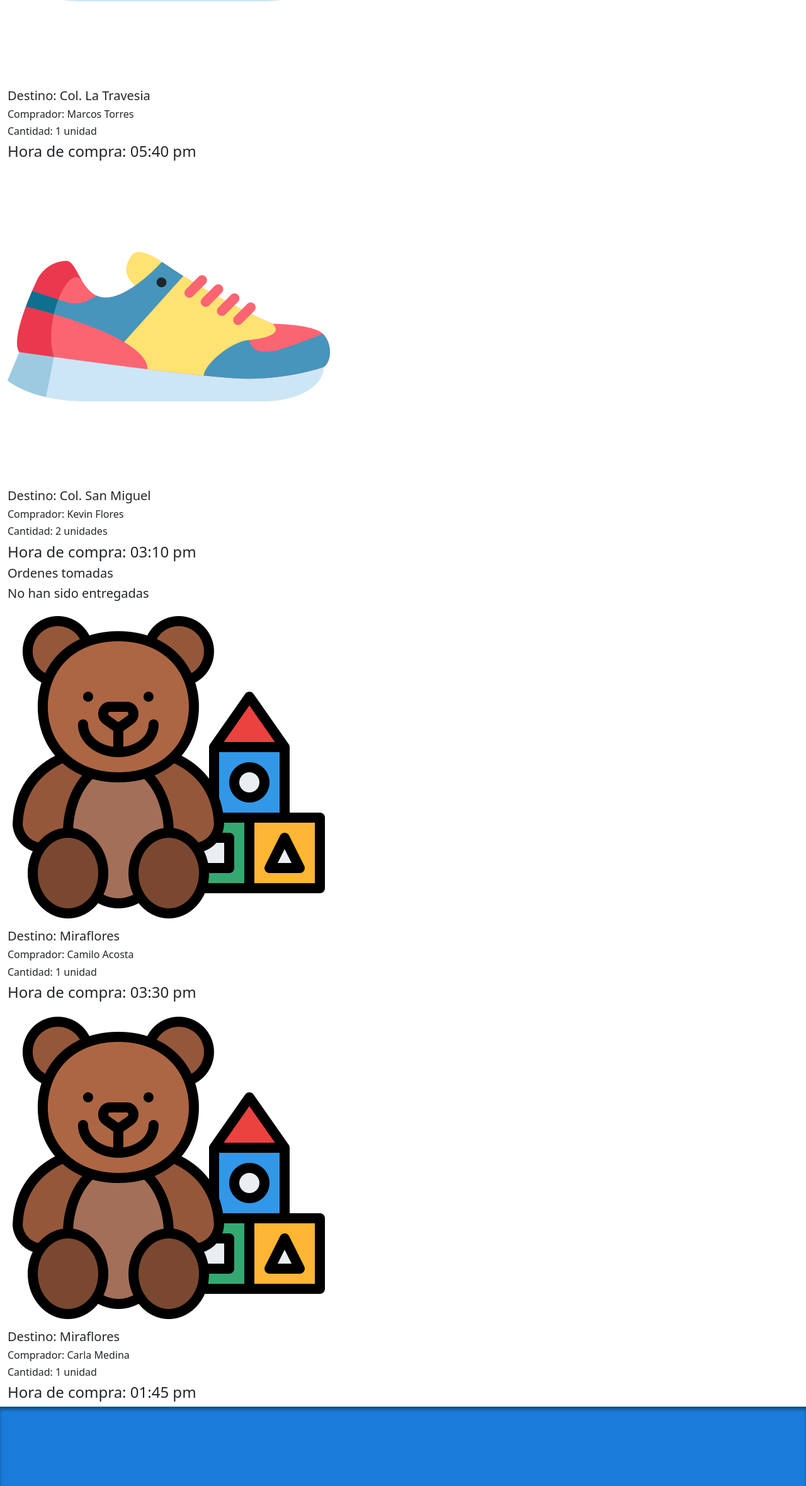
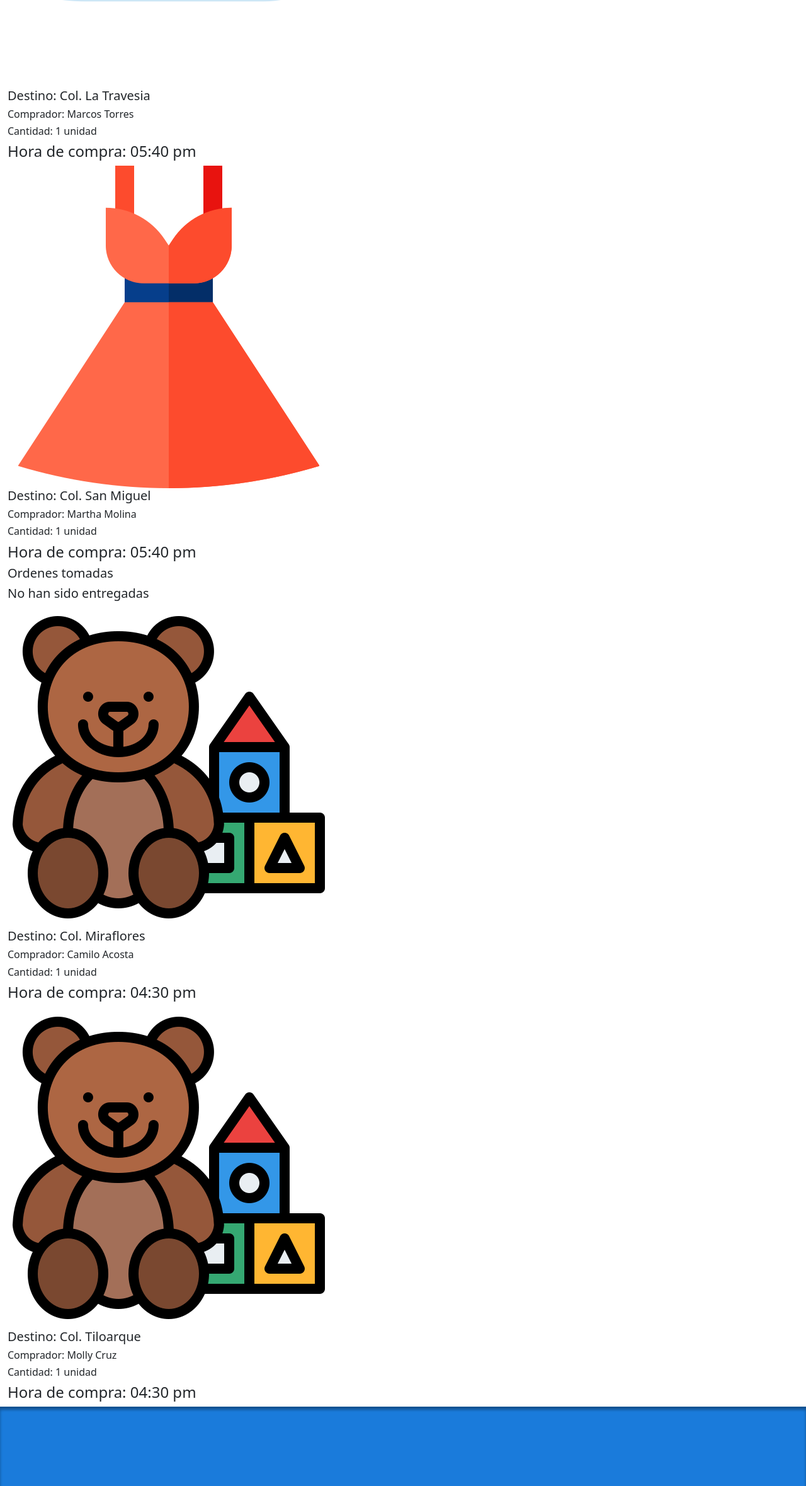
Before and after one commit to IS-912-Project-Nany/Nany-Web-Carrier, an Angular app: page /Home in a window 1280 px wide. Shown: the part 640-2999 px from the top of the page at 63% size. Built offline with nearby package versions, Linux system fonts and the light colour scheme.

Commit message:
[ADD] Temporal JSON in homepage

```diff
--- a/src/app/homepage/homepage.component.html
+++ b/src/app/homepage/homepage.component.html
@@ -10,35 +10,21 @@
         <button type="button" class="btn btn-progress4">Entregada</button>
     </div>
     <h5 class="text2">Ordenes disponibles</h5>
-    <div class="available" routerLink="/Detalle-orden">
-        <img src="../../assets/img/zapatillas.png" alt="">
-        <h5>Destino: Col. La Travesia</h5>
-        <h6>Comprador: Marcos Torres</h6>
-        <h6>Cantidad: 1 unidad</h6>
-        <h4>Hora de compra: 05:40 pm</h4>
-    </div>
-    <div class="available" routerLink="/Detalle-orden">
-        <img src="../../assets/img/zapatillas.png" alt="">
-        <h5>Destino: Col. San Miguel</h5>
-        <h6>Comprador: Kevin Flores</h6>
-        <h6>Cantidad: 2 unidades</h6>
-        <h4>Hora de compra: 03:10 pm</h4>
+    <div class="available" routerLink="/Detalle-orden" *ngFor="let item of ordenesDisponibles">
+        <img src="../../assets/img/{{item.imgOrden}}" alt="">
+        <h5>Destino: {{item.destino}}</h5>
+        <h6>Comprador: {{item.nombreComprador}}</h6>
+        <h6>Cantidad: {{item.cantidad}}</h6>
+        <h4>Hora de compra: {{item.horaCompra}}</h4>
     </div>
     <h5 class="text2">Ordenes tomadas</h5>
     <h5 class="text3">No han sido entregadas</h5>
-    <div class="taken">
-        <img src="../../assets/img/juguetes.png" alt="">
-        <h5>Destino: Miraflores</h5>
-        <h6>Comprador: Camilo Acosta</h6>
-        <h6>Cantidad: 1 unidad</h6>
-        <h4>Hora de compra: 03:30 pm</h4>
-    </div>
-    <div class="taken">
-        <img src="../../assets/img/juguetes.png" alt="">
-        <h5>Destino: Miraflores</h5>
-        <h6>Comprador: Carla Medina</h6>
-        <h6>Cantidad: 1 unidad</h6>
-        <h4>Hora de compra: 01:45 pm</h4>
+    <div class="taken" *ngFor="let item of ordenesTomadas">
+        <img src="../../assets/img/{{item.imgOrden}}" alt="">
+        <h5>Destino: {{item.destino}}</h5>
+        <h6>Comprador: {{item.nombreComprador}}</h6>
+        <h6>Cantidad: {{item.cantidad}}</h6>
+        <h4>Hora de compra: {{item.horaCompra}}</h4>
     </div>
 </div>
 
--- a/src/app/homepage/homepage.component.ts
+++ b/src/app/homepage/homepage.component.ts
@@ -5,6 +5,40 @@ import { Component, OnInit } from '@angular/core';
   templateUrl: './homepage.component.html'
 })
 export class HomepageComponent implements OnInit {
+  ordenesDisponibles:any = [
+    {
+      destino:'Col. La Travesia',
+      nombreComprador:'Marcos Torres',
+      cantidad:'1 unidad',
+      horaCompra:'05:40 pm',
+      imgOrden:'zapatillas.png'
+    },
+    {
+      destino:'Col. San Miguel',
+      nombreComprador:'Martha Molina',
+      cantidad:'1 unidad',
+      horaCompra:'05:40 pm',
+      imgOrden:'vestir.png'
+    }
+  ];
+
+  ordenesTomadas:any = [
+    {
+      destino:'Col. Miraflores',
+      nombreComprador:'Camilo Acosta',
+      cantidad:'1 unidad',
+      horaCompra:'04:30 pm',
+      imgOrden:'juguetes.png'
+    },
+    {
+      destino:'Col. Tiloarque',
+      nombreComprador:'Molly Cruz',
+      cantidad:'1 unidad',
+      horaCompra:'04:30 pm',
+      imgOrden:'juguetes.png'
+    },
+
+  ]
 
   constructor() { }
 
```
Also changed, not shown: src/assets/img/vestir.png (added).
